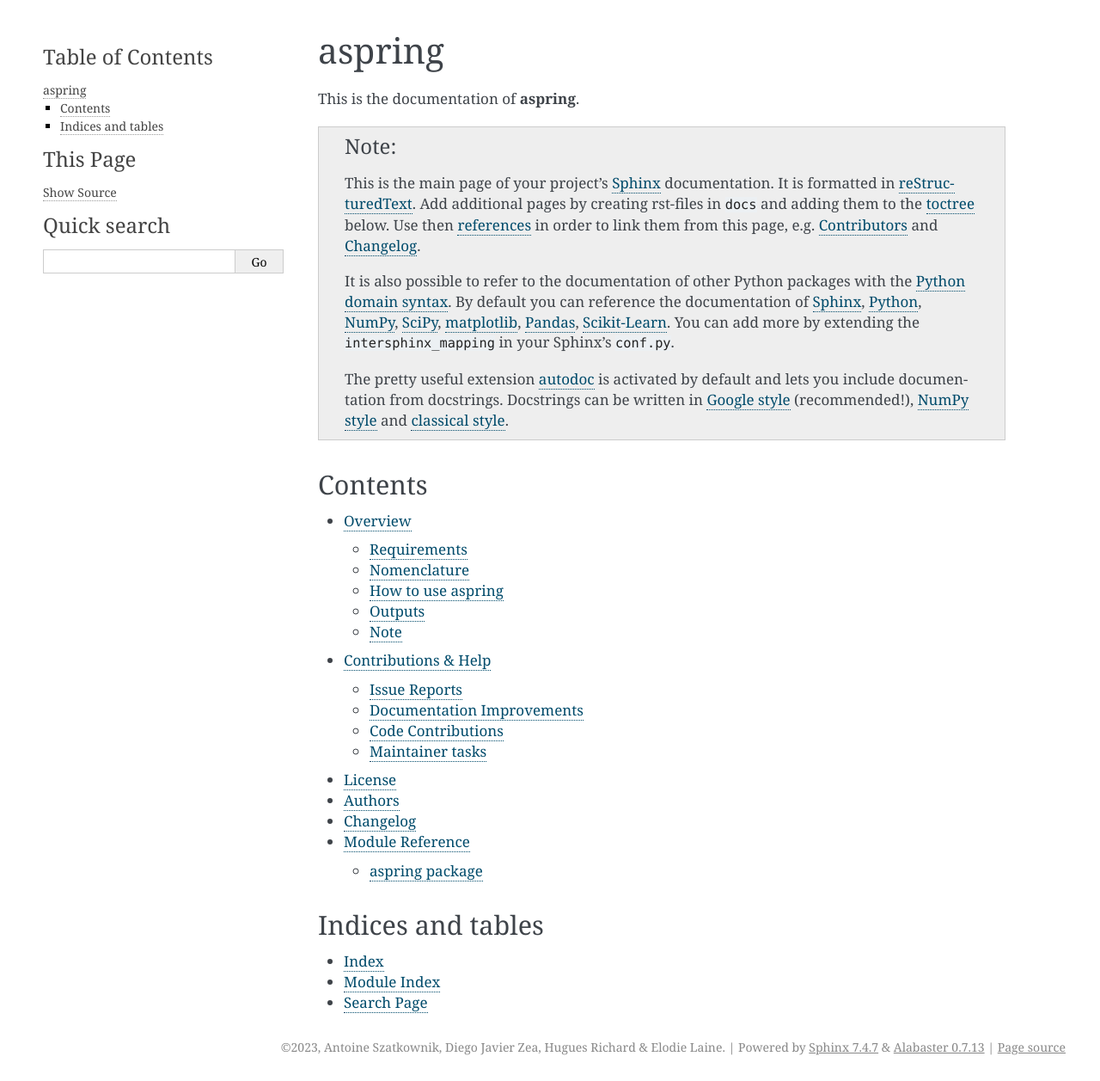
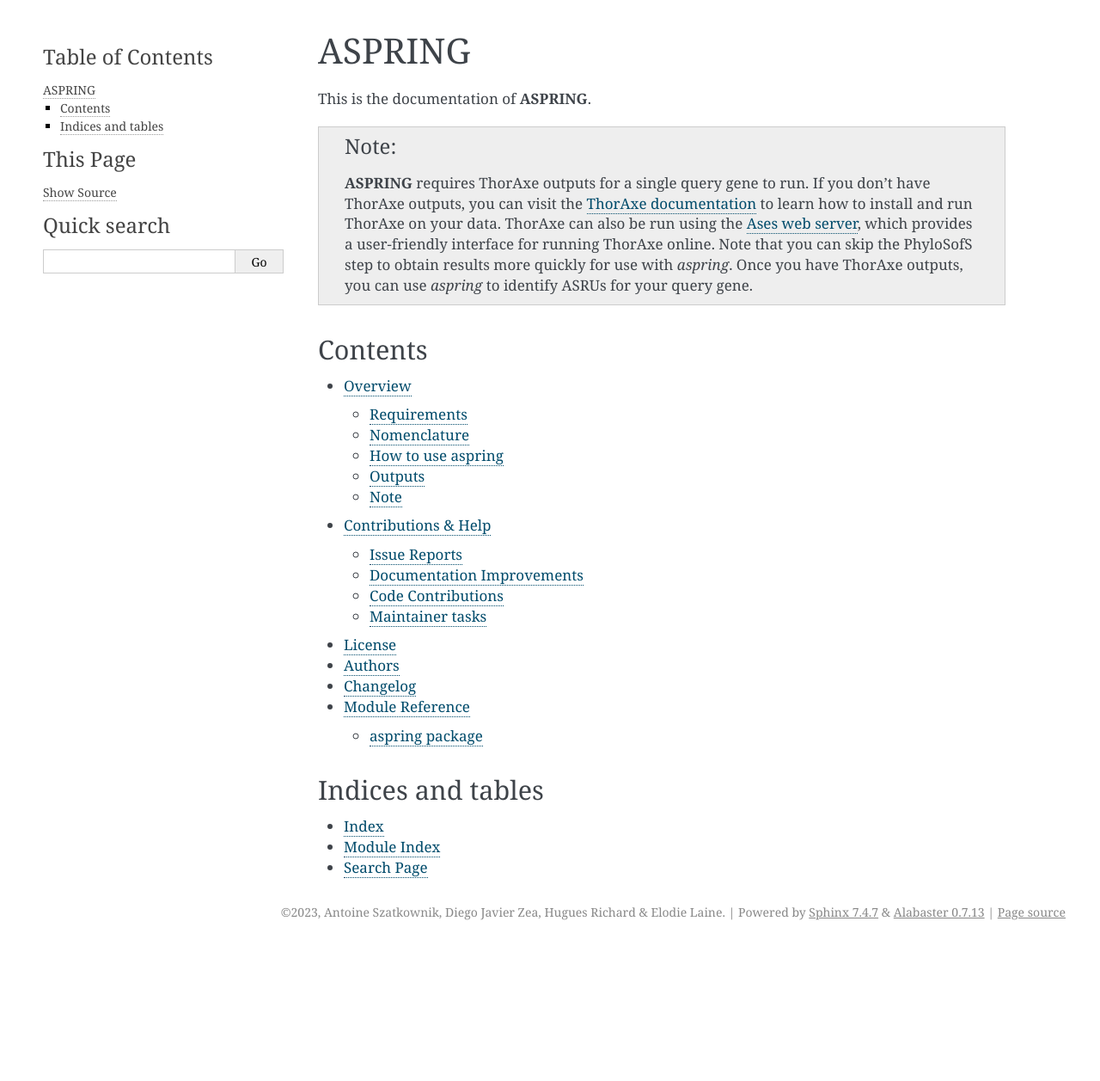
Before and after one commit to PhyloSofS-Team/aspring, a Sphinx documentation site: the page built from docs/index.rst, in a window 1280 px wide. Shown: the whole page at 86% size. Built offline with Sphinx 7.4.7, drawn with Linux system fonts in a browser that asks for light colours; after the commit the page ends 1100 px from its top, so only the background shows below that.

Commit message:
Improve index and mention ThorAxe and Ases

```diff
--- a/docs/index.rst
+++ b/docs/index.rst
@@ -1,26 +1,19 @@
 ======
-aspring
+ASPRING
 ======
 
-This is the documentation of **aspring**.
+This is the documentation of **ASPRING**.
 
 .. note::
 
-    This is the main page of your project's `Sphinx`_ documentation.
-    It is formatted in `reStructuredText`_. Add additional pages
-    by creating rst-files in ``docs`` and adding them to the `toctree`_ below.
-    Use then `references`_ in order to link them from this page, e.g.
-    :ref:`authors` and :ref:`changes`.
+    **ASPRING** requires ThorAxe outputs for a single query gene to run. If you
+    don't have ThorAxe outputs, you can visit the `ThorAxe documentation`_ to
+    learn how to install and run ThorAxe on your data. ThorAxe can also be run
+    using the `Ases web server`_, which provides a user-friendly interface for
+    running ThorAxe online. Note that you can skip the PhyloSofS step to obtain
+    results more quickly for use with `aspring`. Once you have ThorAxe outputs,
+    you can use `aspring` to identify ASRUs for your query gene.
 
-    It is also possible to refer to the documentation of other Python packages
-    with the `Python domain syntax`_. By default you can reference the
-    documentation of `Sphinx`_, `Python`_, `NumPy`_, `SciPy`_, `matplotlib`_,
-    `Pandas`_, `Scikit-Learn`_. You can add more by extending the
-    ``intersphinx_mapping`` in your Sphinx's ``conf.py``.
-
-    The pretty useful extension `autodoc`_ is activated by default and lets
-    you include documentation from docstrings. Docstrings can be written in
-    `Google style`_ (recommended!), `NumPy style`_ and `classical style`_.
 
 
 Contents
@@ -45,17 +38,5 @@ Indices and tables
 * :ref:`search`
 
 .. _toctree: https://www.sphinx-doc.org/en/master/usage/restructuredtext/directives.html
-.. _reStructuredText: https://www.sphinx-doc.org/en/master/usage/restructuredtext/basics.html
-.. _references: https://www.sphinx-doc.org/en/stable/markup/inline.html
-.. _Python domain syntax: https://www.sphinx-doc.org/en/master/usage/restructuredtext/domains.html#the-python-domain
-.. _Sphinx: https://www.sphinx-doc.org/
-.. _Python: https://docs.python.org/
-.. _Numpy: https://numpy.org/doc/stable
-.. _SciPy: https://docs.scipy.org/doc/scipy/reference/
-.. _matplotlib: https://matplotlib.org/contents.html#
-.. _Pandas: https://pandas.pydata.org/pandas-docs/stable
-.. _Scikit-Learn: https://scikit-learn.org/stable
-.. _autodoc: https://www.sphinx-doc.org/en/master/ext/autodoc.html
-.. _Google style: https://google.github.io/styleguide/pyguide.html#38-comments-and-docstrings
-.. _NumPy style: https://numpydoc.readthedocs.io/en/latest/format.html
-.. _classical style: https://www.sphinx-doc.org/en/master/domains.html#info-field-lists
+.. _ThorAxe documentation: https://phylosofs-team.github.io/thoraxe/
+.. _Ases web server: http://www.lcqb.upmc.fr/Ases
```
